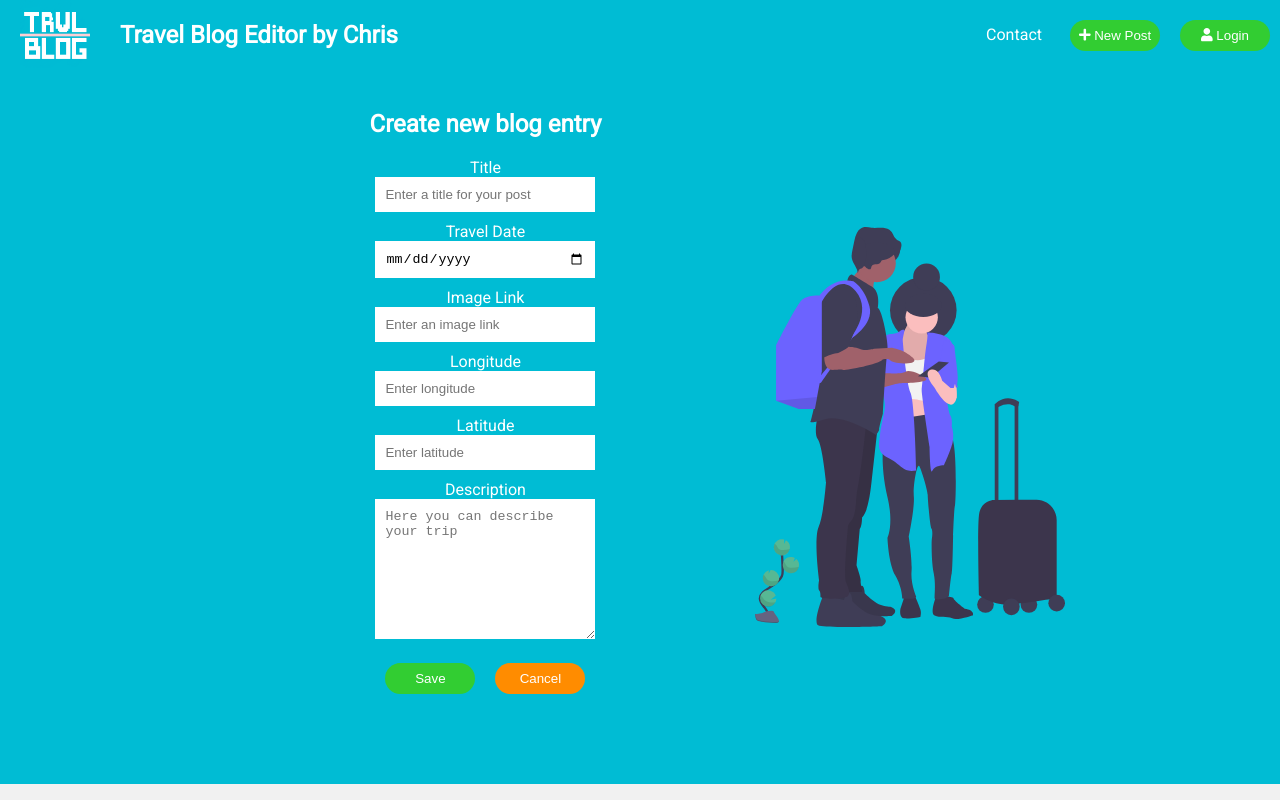
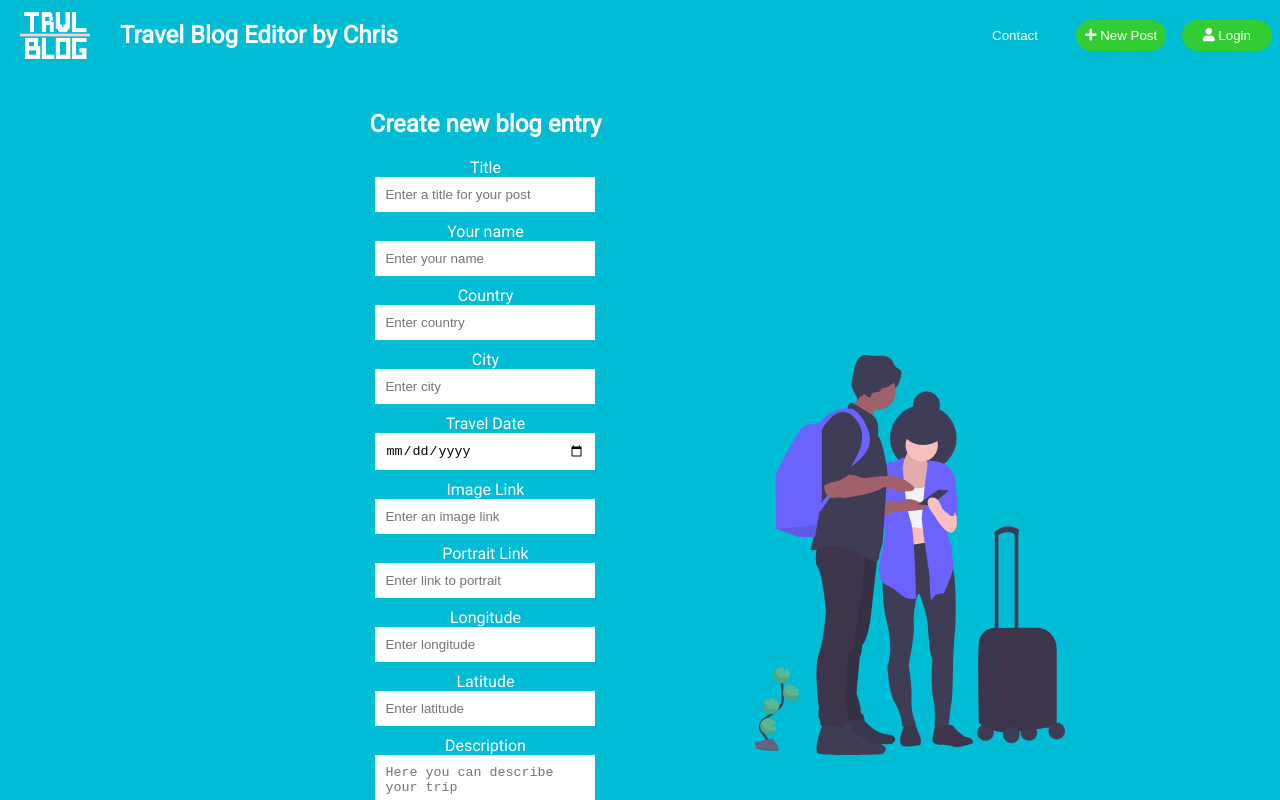
Before and after one commit to EckeEcke/react-app, a React (Create React App) app: page /New in a window 1280 px wide. Shown: the top 800 px of the page. Built offline with nearby package versions, Linux system fonts and the light colour scheme; no server answers; what google-maps-react would draw is missing.

Commit message:
adding new post feature and improving design

```diff
--- a/package.json
+++ b/package.json
@@ -17,6 +17,7 @@
     "react": "^17.0.1",
     "react-dom": "^17.0.1",
     "react-fontawesome": "^1.7.1",
+    "react-hook-form": "^6.13.0",
     "react-router-dom": "^5.2.0",
     "react-scripts": "4.0.1",
     "web-vitals": "^0.2.4"
--- a/src/App.css
+++ b/src/App.css
@@ -4,10 +4,12 @@
 body {
   background-color: #F1F1F1;
   font-family: "Roboto";
+
 }
 
 .App {
   //text-align: center;
+
 
 }
 
@@ -33,6 +35,8 @@ body {
   flex-direction: row;
   flex-wrap: wrap;
   justify-content: center;
+  max-width: 1600px;
+  margin: 0 auto;
 }
 
 .dashboardSubFlexbox {
@@ -45,7 +49,7 @@ body {
 
 .dashboardMapcontainer {
   width: 700px;
-  height: 600px;
+  height: 1000px;
   justify-content: center;
   margin: 14px auto;
 }
--- a/src/Components/Maps.js
+++ b/src/Components/Maps.js
@@ -77,7 +77,7 @@ export class MapContainer extends Component {
             style={{width:"700px", maxWidth: "100%", height:"100%", maxHeight: "700px"}}
             zoom={this.props.zoom}
             initialCenter={{ lat: this.state.entries[this.props.id-1].lat, lng: this.state.entries[this.props.id-1].lng }}
-            containerStyle={{width: "100%", maxWidth: '700px', maxHeight: "100%" }}>
+            containerStyle={{width: "700px", maxWidth: '100%', maxHeight: "100%" }}>
 
 
 
--- a/src/Components/Navigation.js
+++ b/src/Components/Navigation.js
@@ -16,9 +16,9 @@ function Navigation(){
             <Link to="/"  className="navlogo"><img style={{width: "70px"}} src={logo} alt="my Logo"></img></Link>
             <h1 className="navTitle">Travel Blog Editor by Chris</h1>
             <div className="navBTNs">
-                <Link to="/Contact" style={{margin:"10px", padding: "8px", textDecoration: "none", color: "white", width: "90px"}}>Contact</Link>
-                <Link to="/New"><button style={{margin:"10px", padding: "8px", backgroundColor: "#32CD32", borderStyle: "none", borderRadius:"20px", width:"90px", color: "white"}}><FontAwesomeIcon icon={faPlus} /> New Post</button></Link>
-                <button onClick={loginAlert} style={{margin:"10px", padding: "8px", backgroundColor: "#32CD32", borderStyle: "none", borderRadius:"20px", width:"90px", color: "white"}}><FontAwesomeIcon icon={faUser}  /> Login</button>
+                <Link to="/Contact" ><button style={{margin:"8px", padding: "8px", textDecoration: "none", color: "white", width: "90px", borderStyle: "none", background:"none"}}>Contact</button></Link>
+                <Link to="/New"><button style={{margin:"8px", padding: "8px", backgroundColor: "#32CD32", borderStyle: "none", borderRadius:"20px", width:"90px", color: "white"}}><FontAwesomeIcon icon={faPlus} /> New Post</button></Link>
+                <button onClick={loginAlert} style={{margin:"8px", padding: "8px", backgroundColor: "#32CD32", borderStyle: "none", borderRadius:"20px", width:"90px", color: "white"}}><FontAwesomeIcon icon={faUser}  /> Login</button>
             </div>
 
 
--- a/src/Components/NewPost.js
+++ b/src/Components/NewPost.js
@@ -1,11 +1,27 @@
-import React, {Component} from "react";
+import React from "react";
+import { useForm } from "react-hook-form";
 import Travelers from "./Images/travelers.svg";
 import { Link } from 'react-router-dom';
 import styles from "./modules/newpost.module.css";
 
 
-export class NewPost extends Component {
-    render(){
+function NewPost() {
+
+
+    const { register, handleSubmit } = useForm();
+    const onSubmit = data => {
+        console.log(data);
+        fetch('https://blogbackend-by-chris.herokuapp.com/new', {
+            method: "POST",
+            headers: { 'Content-Type': 'application/json' },
+            body: JSON.stringify({ data })
+        })
+        .then(console.log("Done"));
+    };
+
+
+
+
         return(
             <>
 
@@ -15,32 +31,48 @@ export class NewPost extends Component {
             <div className={styles.wrapper}>
 
 
-            <form className={styles.form}>
+            <form onSubmit={handleSubmit(onSubmit)} className={styles.form}>
 
             <h2>Create new blog entry</h2>
                 <label>Title</label>
                 <br></br>
-                <input className={styles.formInput} type="text" placeholder="Enter a title for your post"></input>
+                <input ref={register} name="title" className={styles.formInput} type="text" placeholder="Enter a title for your post" maxlength="30" ></input>
+                <br></br>
+                <label>Your name</label>
+                <br></br>
+                <input ref={register} name="author" className={styles.formInput} type="text" placeholder="Enter your name"></input>
+                <br></br>
+                <label>Country</label>
+                <br></br>
+                <input ref={register} name="country" className={styles.formInput} type="text" placeholder="Enter country"></input>
+                <br></br>
+                <label>City</label>
+                <br></br>
+                <input ref={register} name="city" className={styles.formInput} type="text" placeholder="Enter city"></input>
                 <br></br>
                 <label>Travel Date</label>
                 <br></br>
-                <input type="date" className={styles.formInput}></input>
+                <input ref={register} name="date" type="date" className={styles.formInput}></input>
                 <br></br>
                 <label>Image Link</label>
                 <br></br>
-                <input type="url" placeholder="Enter an image link" className={styles.formInput}></input>
+                <input ref={register} name="image" type="url" placeholder="Enter an image link" className={styles.formInput}></input>
+                <br></br>
+                <label>Portrait Link</label>
+                <br></br>
+                <input ref={register} name="portrait" type="url" placeholder="Enter link to portrait" className={styles.formInput}></input>
                 <br></br>
                 <label>Longitude</label>
                 <br></br>
-                <input type="number" placeholder="Enter longitude" className={styles.formInput}></input>
+                <input ref={register} name="lng" type="number" placeholder="Enter longitude" className={styles.formInput}></input>
                 <br></br>
                 <label>Latitude</label>
                 <br></br>
-                <input type="number" placeholder="Enter latitude" className={styles.formInput}></input>
+                <input ref={register} name="lat" type="number" placeholder="Enter latitude" className={styles.formInput}></input>
                 <br></br>
                 <label>Description</label>
                 <br></br>
-                <textarea cols="30" rows="8" placeholder="Here you can describe your trip" className={styles.formInput}></textarea>
+                <textarea ref={register} name="description" cols="30" rows="8" placeholder="Here you can describe your trip" className={styles.formInput}></textarea>
                 <br></br>
                 <input type="submit" value="Save" className={styles.greenBTN}></input>
                 <Link to="/"><button className={styles.orangeBTN}>Cancel</button></Link>
@@ -56,7 +88,7 @@ export class NewPost extends Component {
 
             </>
         )
-        }
+
     }
 
 export default NewPost;
--- a/src/Components/modules/detailpage.module.css
+++ b/src/Components/modules/detailpage.module.css
@@ -5,6 +5,8 @@
     justify-content: center;
     background-color: white;
     min-height: 100vh;
+    max-width: 1600px;
+    margin: 0 auto;
 }
 
 .detailpageContainer {
@@ -57,7 +59,7 @@
 .detailpageMapcontainer {
     width: 700px;
     max-width: 100%;
-    height: 100%;
+    min-height: 100vh;
     justify-content: center;
     margin-right: 0;
 }
--- a/src/Components/modules/newpost.module.css
+++ b/src/Components/modules/newpost.module.css
@@ -6,6 +6,7 @@
     align-items: center;
     justify-content: center;
     background-color: #00BCD4;
+    min-height: 100vh;
     height: 200%;
 }
 
```
Also changed, not shown: src/Components/Dashboard.js (line endings or trailing spaces), 2 other files (tests, documents, lock files or other folders).
